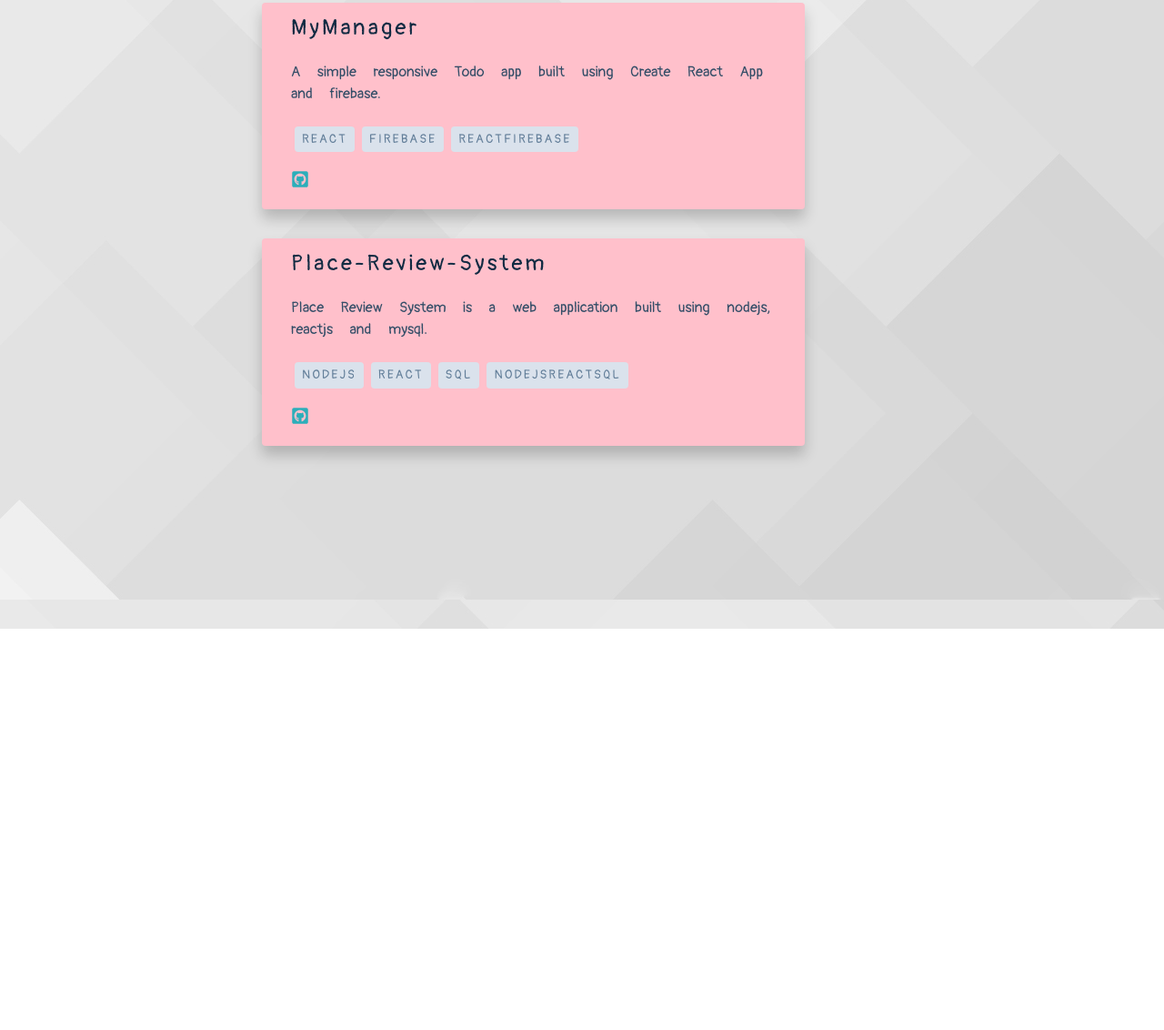
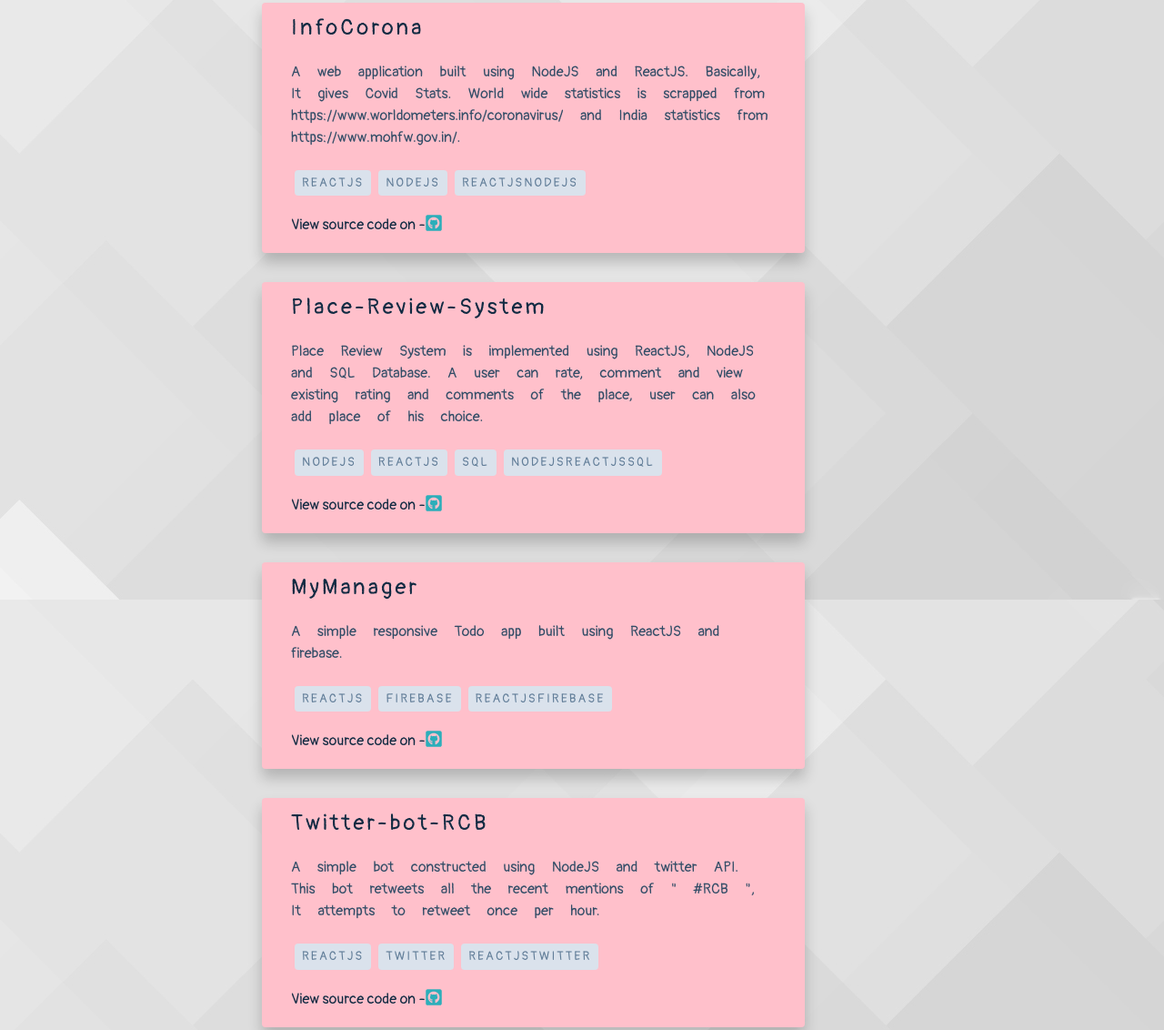
Before and after one commit to Nithishravindra/mywebpage, a Gatsby site: page /projects in a window 1280 px wide. Shown: the part 109-1241 px from the top of the page at 91% size. Before the commit the page ends 800 px from the top, so only its background shows below. Built offline with nearby package versions, Linux system fonts and the light colour scheme; Gatsby itself is replaced by a stand-in of ours.

Commit message:
added logo, Updated projectList

```diff
--- a/gatsby-config.js
+++ b/gatsby-config.js
@@ -12,5 +12,17 @@ module.exports = {
     twitterUsername: '@nithishravindra',
     siteUrl: 'http://nithishravindra.com',
   },
-  plugins: [`gatsby-plugin-sharp`],
+  plugins: [
+    `gatsby-plugin-sharp`,
+    {
+      resolve: `gatsby-plugin-manifest`,
+      options: {
+        name: `Nithish`,
+        short_name: `***`,
+        start_url: `/`,
+        display: `standalone`,
+        icon: `src/assets/logo.png`,
+      },
+    },
+  ],
 }
--- a/package.json
+++ b/package.json
@@ -15,6 +15,7 @@
   },
   "dependencies": {
     "gatsby": "^2.23.12",
+    "gatsby-plugin-manifest": "^2.4.17",
     "gatsby-plugin-sharp": "^2.6.14",
     "react": "^16.13.1",
     "react-dom": "^16.13.1",
--- a/src/data/projectList.js
+++ b/src/data/projectList.js
@@ -1,18 +1,63 @@
 export default [
   {
     id: 1,
-    title: ' MyManager',
+    title: 'InfoCorona',
     description:
-      'A simple responsive Todo app built using Create React App and firebase.',
-    githubLink: 'https://github.com/Nithishravindra/Mymanager',
-    techStack: ['React', 'Firebase'],
+      'A web application built using NodeJS and ReactJS. Basically, It gives Covid Stats. World wide statistics is scrapped from  https://www.worldometers.info/coronavirus/ and India statistics from https://www.mohfw.gov.in/.',
+    githubLink: 'https://github.com/Nithishravindra/InfoCorona',
+    techStack: ['ReactJS', 'NodeJS'],
   },
   {
     id: 2,
-    title: ' Place-Review-System ',
+    title: 'Place-Review-System',
     description:
-      'Place Review System is a web application built using nodejs, reactjs and mysql.',
+      'Place Review System is implemented using ReactJS, NodeJS and SQL Database. \
+    A user can rate, comment and view existing rating and comments of the place, user can also add place of his choice.',
     githubLink: 'https://github.com/Nithishravindra/Place-Review-System',
-    techStack: ['NodeJS', 'React', 'SQL'],
+    techStack: ['NodeJS', 'ReactJS', 'SQL'],
+  },
+  {
+    id: 3,
+    title: 'MyManager',
+    description:
+      'A simple responsive Todo app built using ReactJS and firebase.',
+    githubLink: 'https://github.com/Nithishravindra/Mymanager',
+    techStack: ['ReactJS', 'Firebase'],
+  },
+  {
+    id: 4,
+    title: 'Twitter-bot-RCB',
+    description:
+      'A simple bot constructed using NodeJS and twitter API.\
+    This bot retweets all the recent mentions of " #RCB ", It attempts to retweet once per hour.',
+    githubLink: 'https://github.com/Nithishravindra/twitter-bot-RCB',
+    techStack: ['ReactJS', 'Twitter'],
+  },
+  {
+    id: 5,
+    title: 'News-App',
+    description:
+      'A responsive news application built using ReactJS. This app fetches data from newsapi.org.\
+      This application is developed by team of 3. Can view full details on various fields like Business, Sports, Health, Entertainment and Top-headlines. ',
+    githubLink: 'https://github.com/Nithishravindra/news-app',
+    techStack: ['ReactJS', 'Bootstrap'],
+  },
+  {
+    id: 6,
+    title: '3D Bike Simulation',
+    description:
+      'A 3D Bike simulation is implemented using OPENGL library. It supports view from all angles.\
+      Accleration can be controlled along with direction switching. It it written in C++.',
+    githubLink: 'https://github.com/Nithishravindra/Computer-Graphics',
+    techStack: ['C++', 'OPENGL'],
+  },
+  {
+    id: 7,
+    title: 'CLI in NODEJS',
+    description:
+      'Kardams - Gives the current waterlevel of major dams of karnataka. \
+      getage - A simple CLI to know your age.',
+    githubLink: 'https://github.com/Nithishravindra/getage',
+    techStack: ['NodeJS', 'WebScrapping'],
   },
 ]
--- a/src/pages/projects.js
+++ b/src/pages/projects.js
@@ -17,6 +17,7 @@ const Projects = () => (
             <span>{item.techStack}</span>
           </div>
           <div className="project-links">
+            View source code on -{' '}
             <a href={item.githubLink}>
               <FaGithubSquare className="project-icon" />
             </a>
--- a/src/styles/global.css
+++ b/src/styles/global.css
@@ -300,6 +300,11 @@ Navbar
 .project-stack {
   margin-bottom: 1rem;
 }
+.project-links {
+  display: flex;
+  flex-direction: row;
+  justify-content: flex-start;
+}
 .project-stack span,
 .about-stack span {
   display: inline-block;
```
Also changed, not shown: src/assets/logo.png (renamed from src/assets/logo.jpeg), 1 other file.
